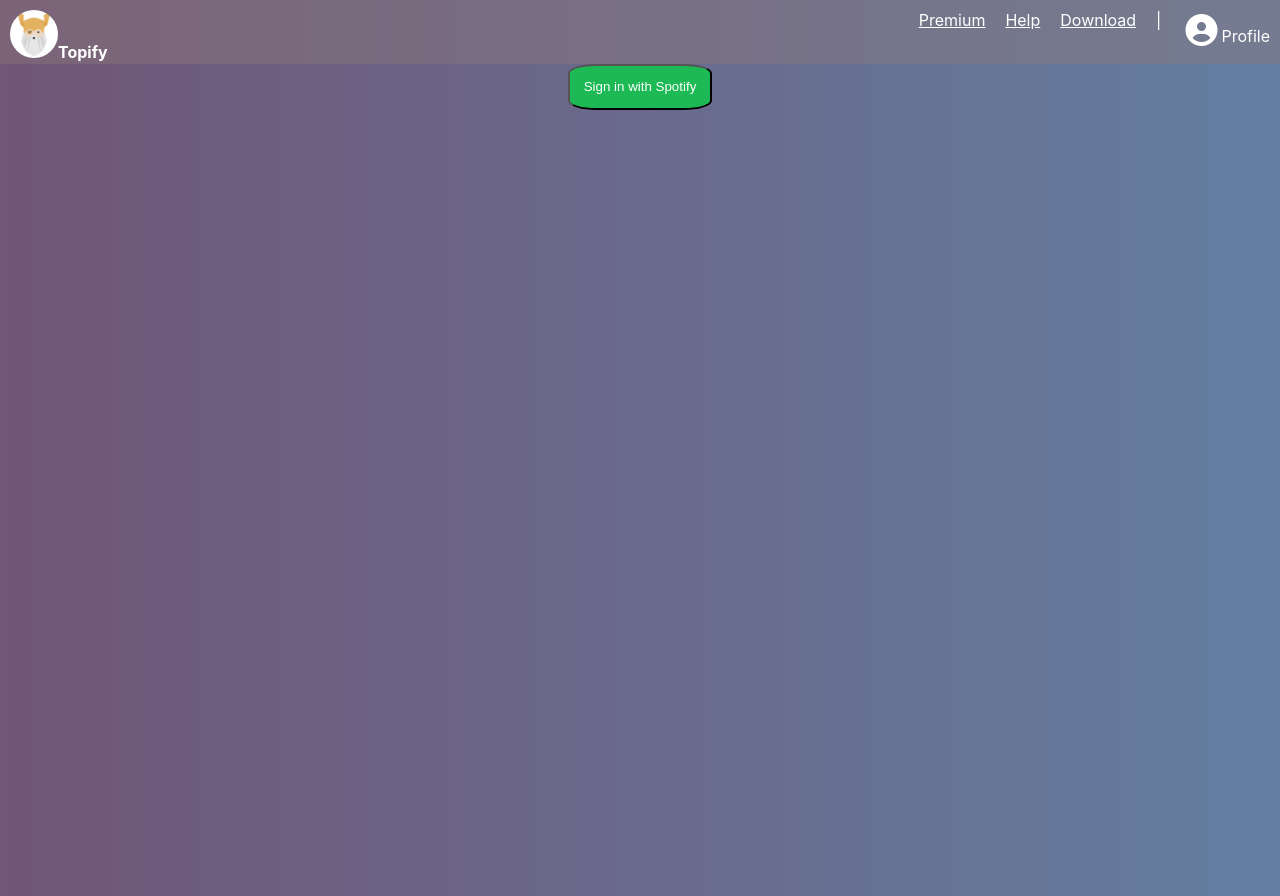
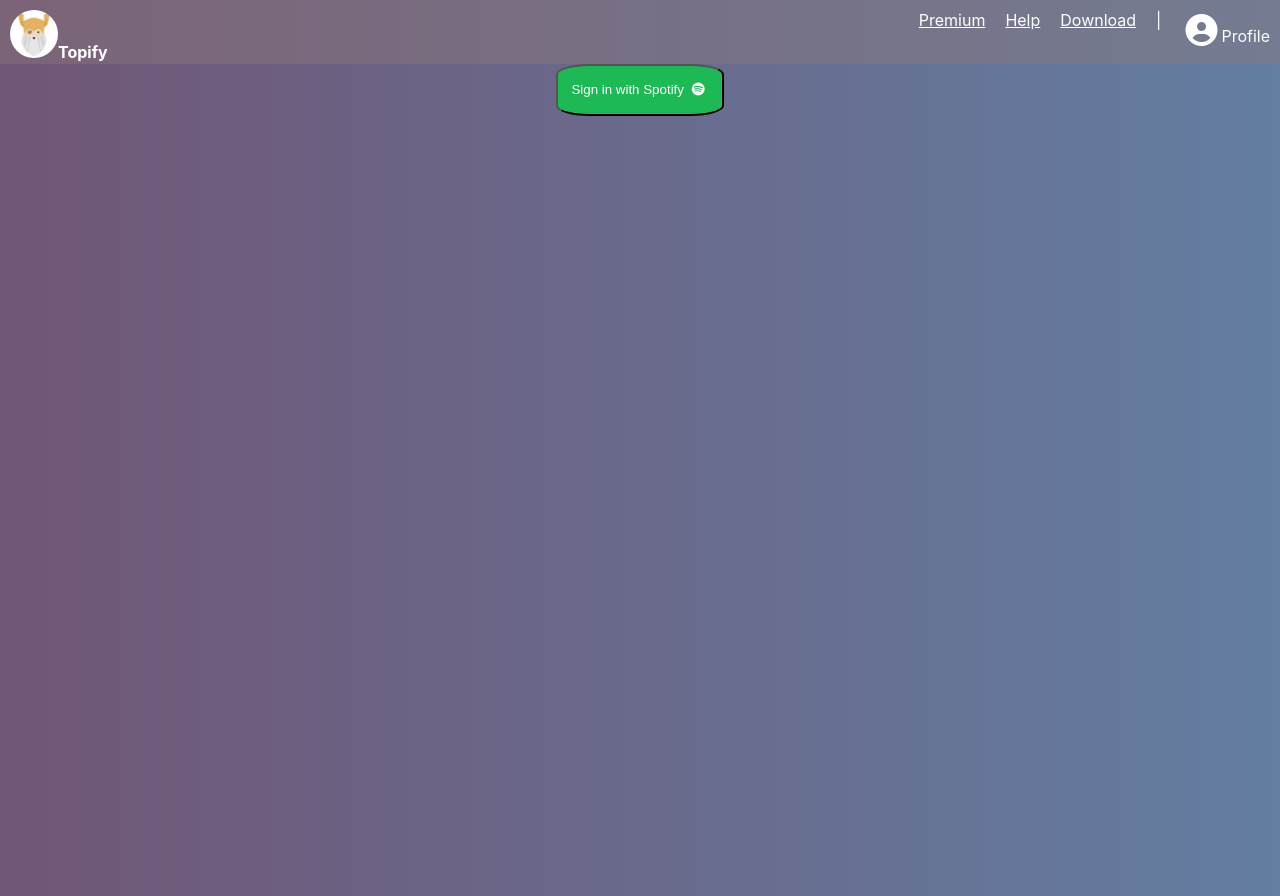
Before and after one commit to barrysweeney/topify, a React (Create React App) app: page / in a window 1280 px wide. Built offline with nearby package versions, Linux system fonts and the light colour scheme; no server answers.

Commit message:
add spotify logo to sign in button

```diff
--- a/src/App/App.js
+++ b/src/App/App.js
@@ -173,7 +173,7 @@
                 "https://quiet-fjord-91390.herokuapp.com/login")
             }
           >
-            Sign in with Spotify
+            Sign in with Spotify <i class="fab fa-spotify"></i>
           </button>
         )}
       </div>
```
